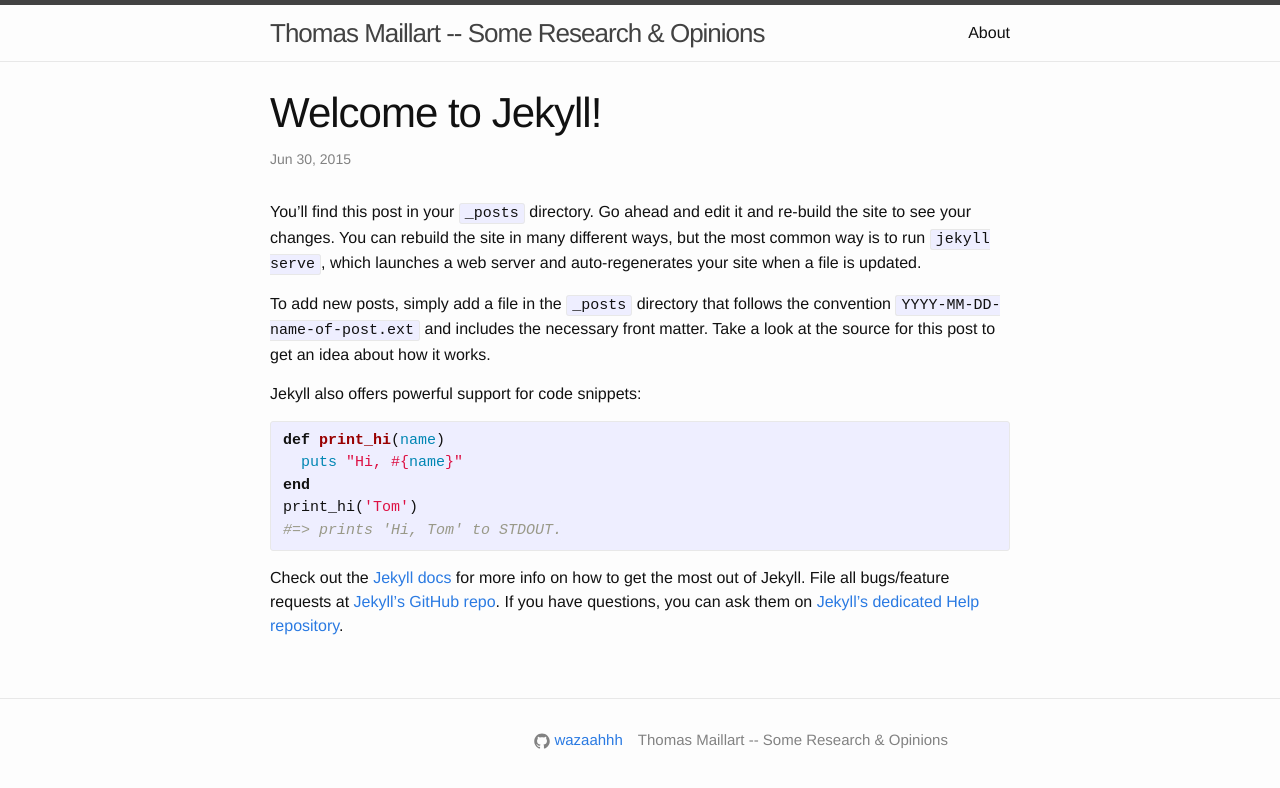
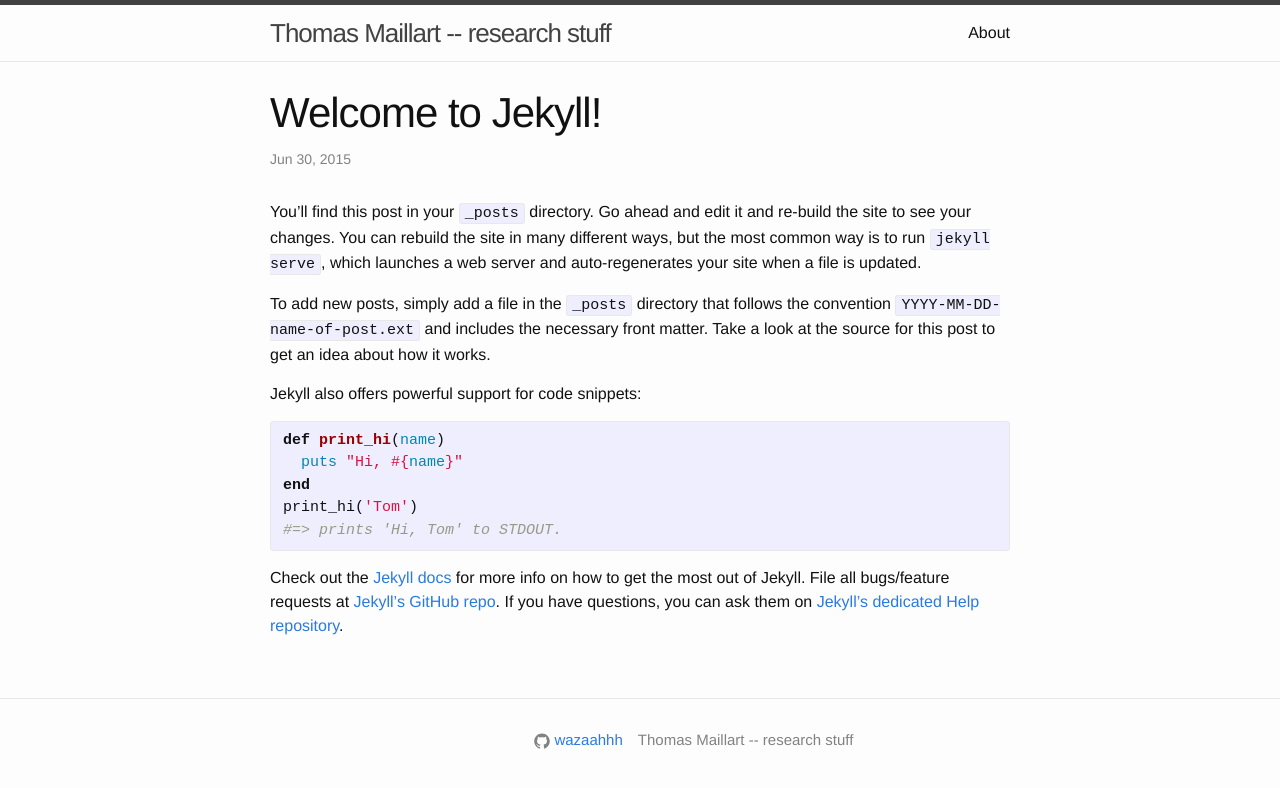
Before and after one commit to wazaahhh/wazaahhh.github.io, a Jekyll site: the page built from _posts/2015-06-30-welcome-to-jekyll.markdown, in a window 1280 px wide. Shown: the top 788 px of the page. Built offline with Jekyll 4.4.1, drawn with Linux system fonts in a browser that asks for light colours.

Commit message:
Update _config.yml

```diff
--- a/_config.yml
+++ b/_config.yml
@@ -1,8 +1,8 @@
 # Site settings
-title: Thomas Maillart -- Some Research & Opinions
+title: Thomas Maillart -- research stuff
 #email: your-email@domain.com
 description: > # this means to ignore newlines until "baseurl:"
-  Thomas Maillart -- Some Research & Opinions
+  Thomas Maillart -- research stuff
 baseurl: "" # the subpath of your site, e.g. /blog/
 url: "http://wazaahhh.github.io/" # the base hostname & protocol for your site
 #twitter_username: jekyllrb
```
